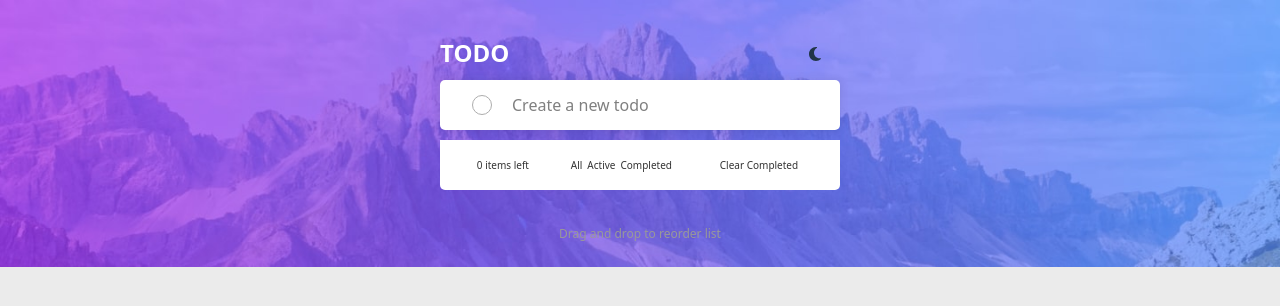
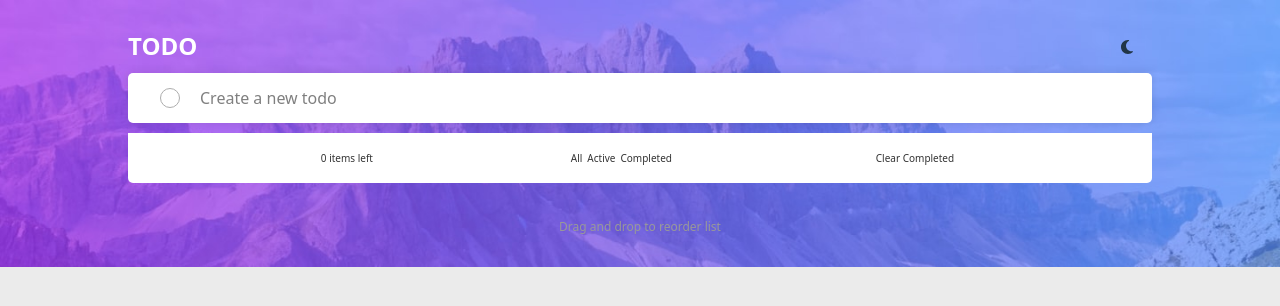
Before and after one commit to mikewd-dev/Todo-React, a React (Vite) app in the folder my-todo-app/: page / in a window 1280 px wide. Shown: the top 306 px of the page. Built offline with nearby package versions, Linux system fonts and the light colour scheme; what react-dnd-multi-backend would draw is missing.

Commit message:
improving on layout

```diff
--- a/my-todo-app/src/AddTodo.css
+++ b/my-todo-app/src/AddTodo.css
@@ -4,7 +4,7 @@
   flex-direction: row;
   justify-content: center;
   align-items: center;
-  width: 400px;
+  width: 80vw;;
   margin-left: 0;
   border-radius: 5px;
   box-shadow: 0px 0px 10px rgba(0, 0, 0, 0.1);
@@ -24,7 +24,7 @@ form {
   flex-direction: row;
   align-items: center;
   height:50px;
-  width:400px;
+  width:80vw;;
   border-radius: 3px;
   align-items: center;
   gap: 10px;
--- a/my-todo-app/src/App.css
+++ b/my-todo-app/src/App.css
@@ -5,7 +5,6 @@
 #root {
   max-width: 1280px;
   margin: 0 auto;
-  padding: 2rem;
   text-align: center;
   border: none;
   color: var(--text-color);
@@ -29,7 +28,6 @@ background: url('./assets/images/bg-desktop-dark.jpg') no-repeat center top fixe
   min-height: 100vh;
   display: flex;
   flex-direction: column;
-  justify-content: center;
   background-color: #4d22b2
 }
 
@@ -40,6 +38,15 @@ button {
   }
 
 .todoTitle {
+  display: flex;
+  flex-direction: column;
+  justify-content:space-between;
+  gap: 5px;
+  margin-bottom:5px;
+  margin-top: 25px;
+  }
+
+.darkMode .todoTitle {
   display: flex;
   flex-direction: column;
   justify-content:space-between;
--- a/my-todo-app/src/NewTodo.css
+++ b/my-todo-app/src/NewTodo.css
@@ -6,7 +6,7 @@
   gap: 10px;
   border-bottom: 0.1px solid #999999;
   margin-top: 0px;
-  width: 400px;
+  width: 80vw;
   margin-left: 0;
   margin-right: 0;
   background-color: var(--bg-color);
@@ -32,6 +32,20 @@
 .darkMode .todoList{
   --bg-color: #11053b;
   --text-color: #ffffff;
+  display: flex;
+  align-items: center;
+  gap: 10px;
+  border-bottom: 0.1px solid #999999;
+  margin-top: 0px;
+  width: 80vw;
+  margin-left: 0;
+  margin-right: 0;
+  background-color: var(--bg-color);
+  color: var(--text-color);
+  padding: 4px;
+  box-sizing: border-box;
+  font-size: 14px;
+  font-family: sans-serif;
   }
 
 .todoList.dragging {
@@ -102,7 +116,7 @@ li[draggable="true"] {
 .todoBox {
   display: flex;
   flex-direction: row;
-  width: 400px;
+  width: 80vw;;
   height: 50px;
   justify-content: space-between;
   align-items: center;
@@ -142,7 +156,7 @@ li[draggable="true"] {
   display: flex;
     flex-direction: row;
     align-items: center;
-    width:400px;
+    width:80vw;;
     justify-content: space-evenly;
     align-content: center;
     background-color: #ffffff;
```
